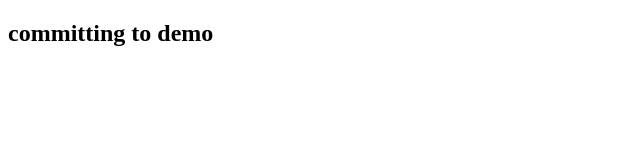
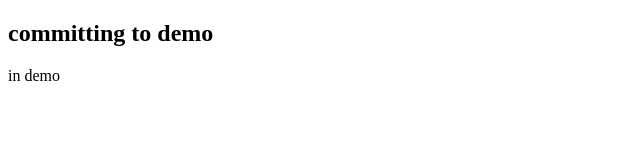
Before and after one commit to Prathuu/learnig, a plain HTML site: page index.html in a window 1280 px wide. Shown: the full height of the page, 0-640 px from the left. Drawn offline with Linux system fonts and the light colour scheme.

Commit message:
democommit

```diff
--- a/index.html
+++ b/index.html
@@ -10,5 +10,7 @@
     <!-- <h1>this is just the begining</h1>
     <p>updating</p> -->
 <h2>committing to demo</h2>
+
+<p>in demo</p>
 </body>
 </html>
```
